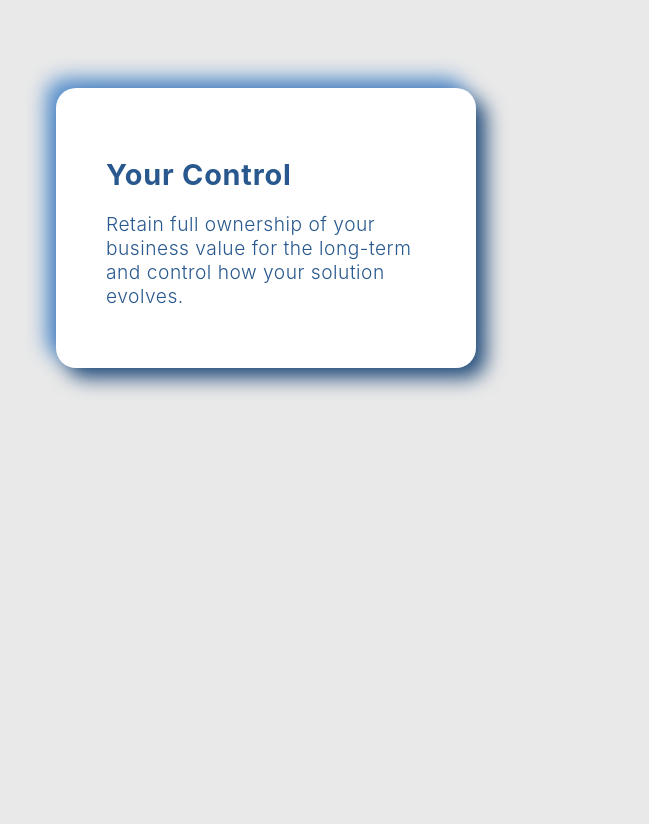
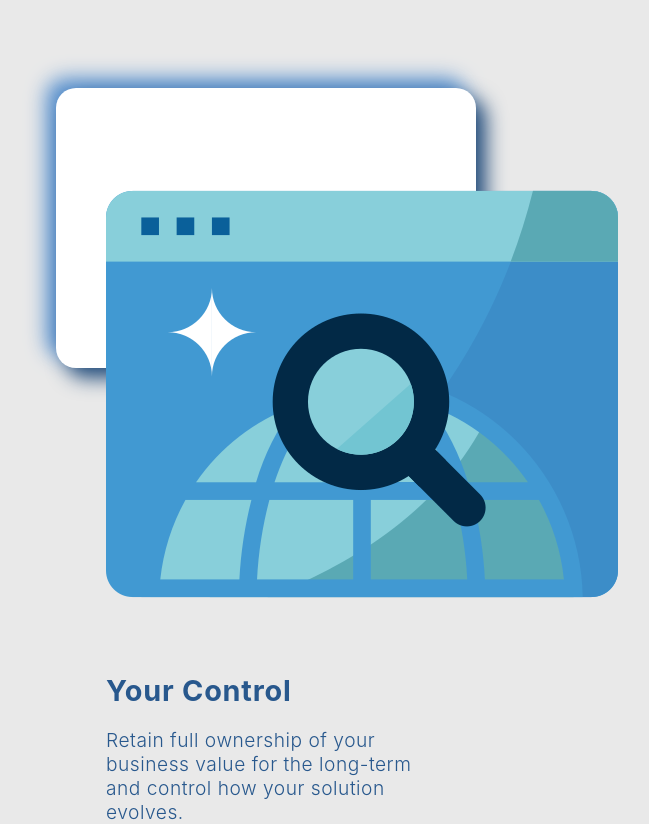
Before and after one commit to MilanP5G/weareadaptive.com, a React (Create React App) app: page / in a window 1280 px wide. Shown: the part 2160-2984 px from the top of the page, without its empty margins (74-723 px from the left). Before the commit the page ends 2678 px from the top, so only its background shows below. Built offline with nearby package versions, Linux system fonts and the light colour scheme.

Commit message:
added Your Control image

```diff
--- a/src/components/main/Main.js
+++ b/src/components/main/Main.js
@@ -3,6 +3,7 @@ import gifSolution from '../../assets/FunctionSolution.gif'
 import staticSolution from '../../assets/StaticSolution.png'
 import jigSaw from '../../assets/jigsaw.png'
 import timeRecord from '../../assets/time-record.png'
+import browserControl from '../../assets/browser.png'
 import '../../styling/main.css';
 
 const Main = () => {
@@ -38,6 +39,7 @@ const Main = () => {
              to stay a step ahead of your competition.</p>
         </div>
         <div className='origin-feature-yc'>
+          <img src={browserControl} alt='Your Control' />
           <h1>Your Control</h1>
           <p>Retain full ownership of your business value for the
              long-term and control how your solution evolves.</p>
```
Also changed, not shown: src/assets/browser.png (added).
